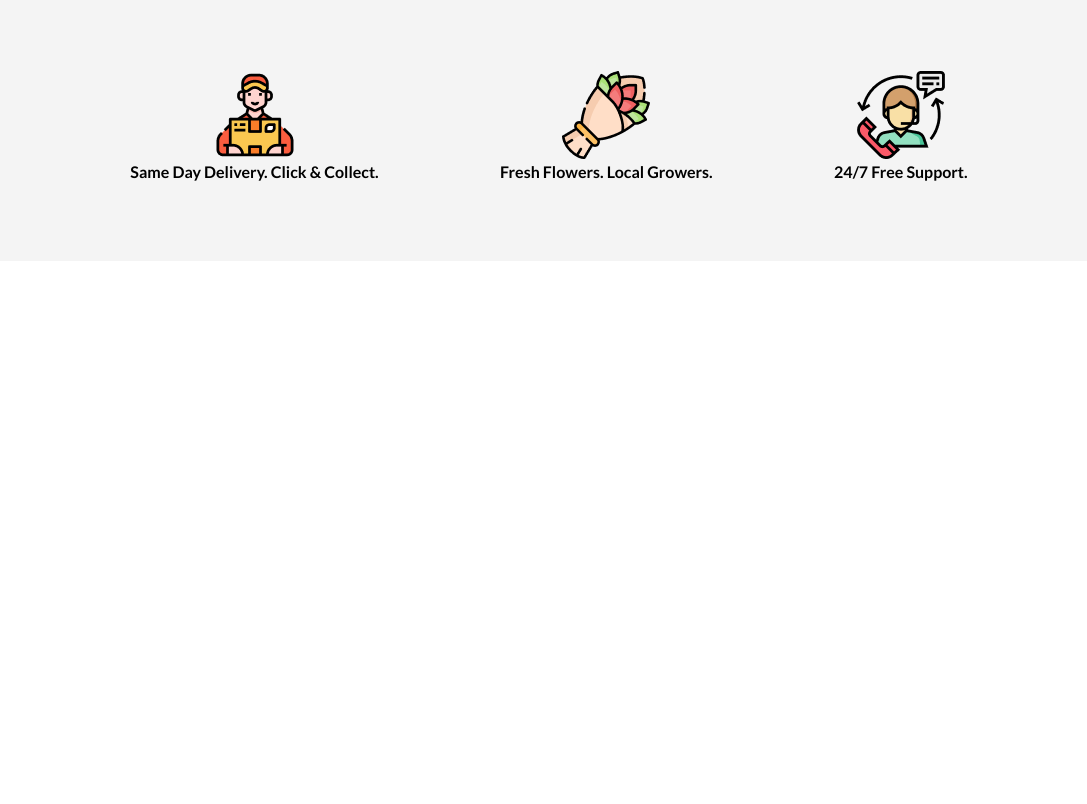
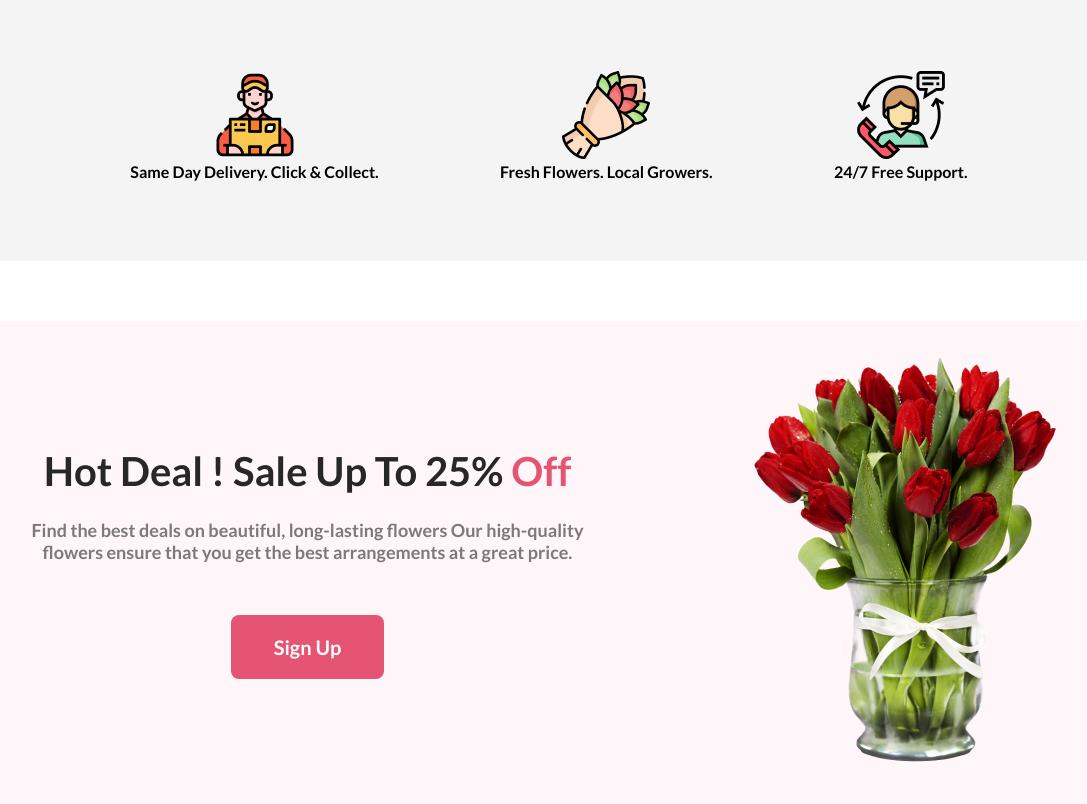
Before and after one commit to adblackhat1998/Flower-Shop, a plain HTML site: page index.html in a window 1280 px wide. Shown: the part 1687-2491 px from the top of the page, without its empty margins (91-1178 px from the left). Before the commit the page ends 2008 px from the top, so only its background shows below. Drawn offline with Linux system fonts and the light colour scheme.

Commit message:
hot deal section added

```diff
--- a/index.html
+++ b/index.html
@@ -84,6 +84,22 @@
                 </div>
             </div>
         </section>
+        <section class="hot-deal">
+            <div>
+                <h3 class="section-title"> Hot Deal ! Sale Up To 25% <span class="primary-color">Off</span></h3>
+                <p style="margin-top: 24px;" class="section-description">Find the best deals on beautiful, long-lasting
+                    flowers Our high-quality
+                    <br>
+                    flowers ensure that you get the best arrangements at a great price.
+                </p>
+                <div style="text-align: center; margin-top: 52px;">
+                    <button class="btn-primary">Sign Up</button>
+                </div>
+            </div>
+            <div>
+                <img src="Flower Asset/pngwing 8.png" alt="">
+            </div>
+        </section>
     </main>
     <footer>
 
--- a/style.css
+++ b/style.css
@@ -77,11 +77,26 @@
 
 }
 
+
+
 .service {
     text-align: center;
 }
 
+.hot-deal {
+    display: flex;
+    align-items: center;
+    justify-content: space-around;
+    border-radius: 8px;
+    background: rgba(229, 84, 115, 0.05);
+    padding: 30px 40px;
+}
+
 /* shared style  */
+.primary-color {
+    color: #E55473;
+}
+
 .btn-primary {
     background-color: #E55473;
     border: 0;
```
